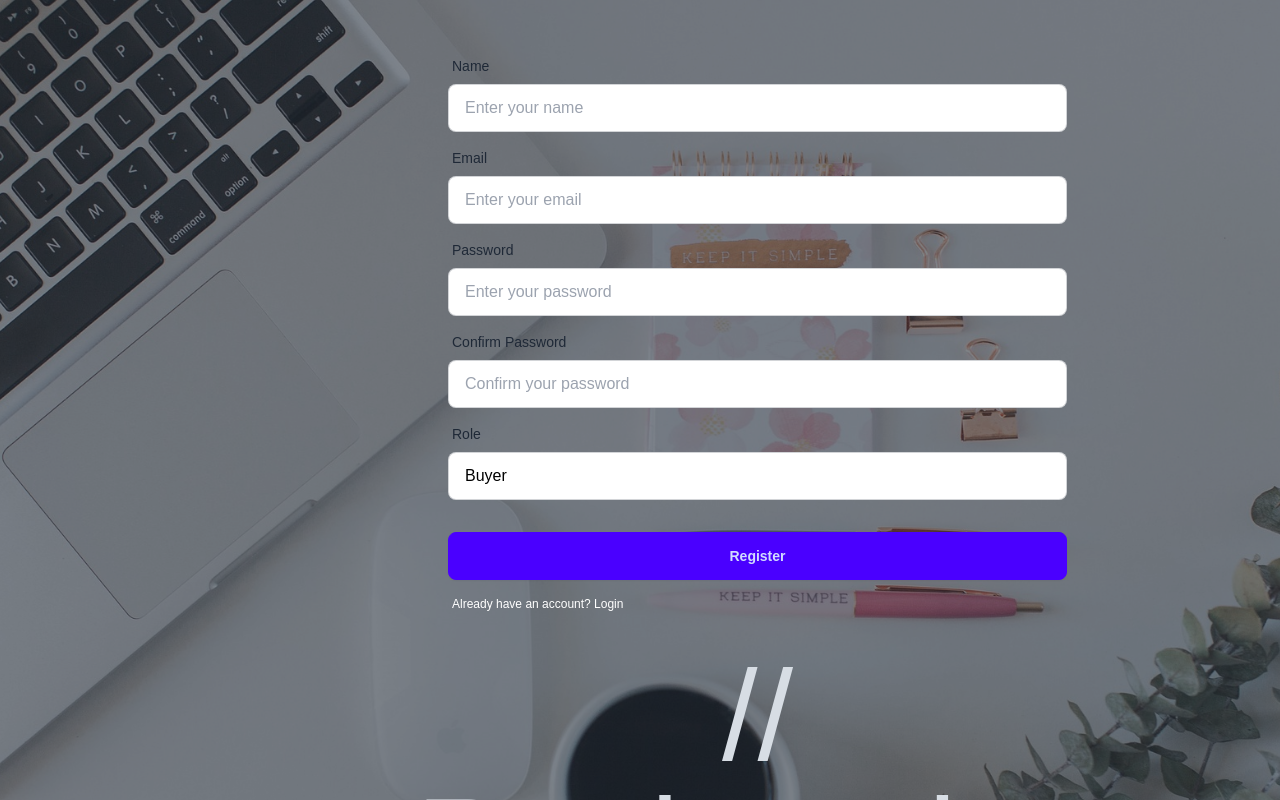
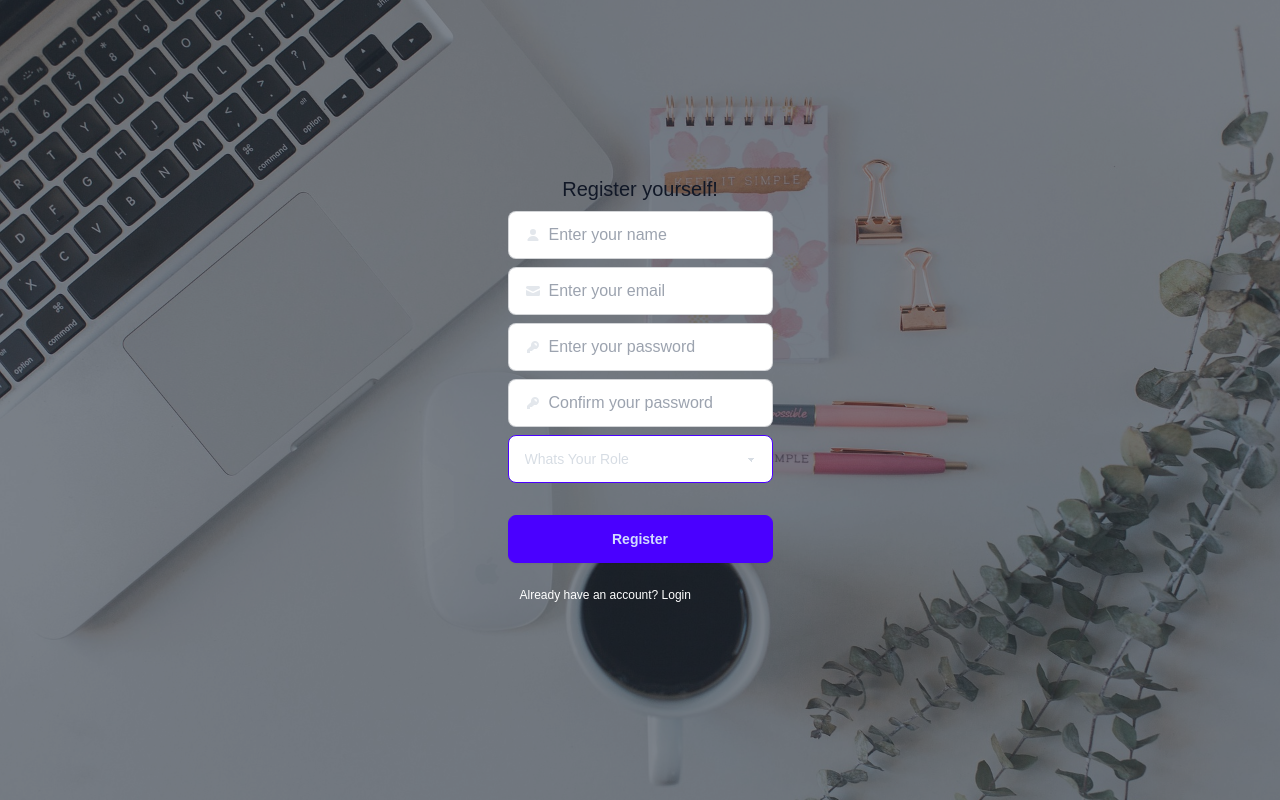
Before and after one commit to ArtArti/Blog_Wave, a React (Vite) app: page / in a window 1280 px wide. Shown: the top 800 px of the page. Built offline with nearby package versions, Linux system fonts and the light colour scheme.

Commit message:
components updates

```diff
--- a/package.json
+++ b/package.json
@@ -13,6 +13,7 @@
     "axios": "^1.7.1",
     "react": "^18.2.0",
     "react-dom": "^18.2.0",
+    "react-icons": "^5.2.1",
     "react-router-dom": "^6.23.1"
   },
   "devDependencies": {
--- a/src/components/singlePost/SinglePost.jsx
+++ b/src/components/singlePost/SinglePost.jsx
@@ -5,30 +5,43 @@ import axios from "axios";
 import "./singlePost.css";
 
 export default function SinglePost() {
-  const { postId } = useParams();
-  const [post, setPost] = useState(null); // Changed to null for proper initial state check
+  const { id } = useParams(); // Using 'id' instead of '_id'
+  const [post, setPost] = useState(null);
   const [editedDescription, setEditedDescription] = useState('');
   const [editedPrice, setEditedPrice] = useState('');
+  const [loading, setLoading] = useState(true);
+  const [error, setError] = useState(null);
 
   useEffect(() => {
     const fetchPost = async () => {
-      if (!postId) {
+      if (!id) { // Using 'id' instead of '_id'
         console.error("postId is undefined");
+        setError("Post ID is undefined.");
+        setLoading(false);
         return;
       }
 
+      console.log(`Fetching post with ID: ${id}`);
       try {
-        const response = await axios.get(`https://blog-server-nu-weld.vercel.app/api/post/posts/${postId}`);
+        const response = await axios.put(`http://localhost:8081/api/post/posts/${id}`);
+        console.log('Fetch response:', response);
+        if (response.status === 200) {
           setPost(response.data);
           setEditedDescription(response.data.description || '');
           setEditedPrice(response.data.price || '');
+        } else {
+          setError(`Error: ${response.status}`);
+        }
       } catch (error) {
         console.error("Error fetching the post:", error);
+        setError(error.response?.data?.message || "Error fetching the post");
+      } finally {
+        setLoading(false);
       }
     };
 
     fetchPost();
-  }, [postId]);
+  }, [id]); // 'id' instead of '_id'
 
   const handleDescriptionChange = (event) => {
     setEditedDescription(event.target.value);
@@ -39,30 +52,39 @@ export default function SinglePost() {
   };
 
   const handleEditSubmit = async () => {
-    if (!postId) {
+    if (!id) { // Using 'id' instead of '_id'
       console.error("postId is undefined");
       return;
     }
 
     try {
-      await axios.put(`http://localhost:8081/api/post/posts/${postId}`, {
+      const response = await axios.put(`http://localhost:8081/api/post/posts/${id}`, { // Using 'id' instead of '_id'
         description: editedDescription,
         price: editedPrice
       });
+      console.log('Edit response:', response);
+      if (response.status === 200) {
         alert('Post updated successfully');
         setPost((prevState) => ({
           ...prevState,
           description: editedDescription,
           price: editedPrice
         }));
+      } else {
+        alert(`Failed to update post: ${response.status}`);
+      }
     } catch (error) {
       console.error('Error updating the post:', error);
       alert('Failed to update post');
     }
   };
 
-  if (!post) {
-    return <div>Loading...</div>; // Show loading indicator while fetching data
+  if (loading) {
+    return <div>Loading...</div>;
+  }
+
+  if (error) {
+    return <div>Error: {error}</div>;
   }
 
   return (
@@ -103,9 +125,6 @@ export default function SinglePost() {
           value={editedPrice}
           onChange={handlePriceChange}
         />
-        <p className="singlePostDesc text-black">
-          {post.description}
-        </p>
       </div>
     </div>
   );
--- a/src/pages/homepage/Homepage.jsx
+++ b/src/pages/homepage/Homepage.jsx
@@ -1,7 +1,7 @@
 import { useLocation } from "react-router";
 import Header from "../../components/header/Header";
 import Posts from "../../components/posts/Posts";
-import Sidebar from "../../components/sidebar/Sidebar";
+// import Sidebar from "../../components/sidebar/Sidebar";
 import "./homepage.css";
 
 export default function Homepage() {
@@ -13,7 +13,7 @@ export default function Homepage() {
       <Header />
       <div className="home">
         <Posts />
-        <Sidebar />
+        {/* <Sidebar /> */}
       </div>
 
     </>
--- a/src/pages/login/Login.jsx
+++ b/src/pages/login/Login.jsx
@@ -24,7 +24,7 @@ export default function Login() {
 
     try {
       const response = await axios.post(
-        "https://blog-server-nu-weld.vercel.app/api/auth/signin",
+        "http://localhost:8081/api/auth/signin",
         {
           email,
           password,
@@ -54,7 +54,7 @@ export default function Login() {
 
     try {
       const response = await axios.post(
-        "https://blog-server-nu-weld.vercel.app/api/auth/signup",
+        "http://localhost:8081/api/auth/signup",
         userData
       );
 
@@ -86,9 +86,16 @@ export default function Login() {
                 </h5>
                 {error && <div className="text-red-600">{error}</div>}
                 <div className="form-control">
-                  <label className="label">
-                    <span className="label-text">Email</span>
-                  </label>
+                  <label className="input input-bordered flex items-center gap-2">
+                    <svg
+                      xmlns="http://www.w3.org/2000/svg"
+                      viewBox="0 0 16 16"
+                      fill="currentColor"
+                      className="w-4 h-4 opacity-70"
+                    >
+                      <path d="M2.5 3A1.5 1.5 0 0 0 1 4.5v.793c.026.009.051.02.076.032L7.674 8.51c.206.1.446.1.652 0l6.598-3.185A.755.755 0 0 1 15 5.293V4.5A1.5 1.5 0 0 0 13.5 3h-11Z" />
+                      <path d="M15 6.954 8.978 9.86a2.25 2.25 0 0 1-1.956 0L1 6.954V11.5A1.5 1.5 0 0 0 2.5 13h11a1.5 1.5 0 0 0 1.5-1.5V6.954Z" />
+                    </svg>
                     <input
                       type="email"
                       name="email"
@@ -96,25 +103,35 @@ export default function Login() {
                       value={email}
                       placeholder="Enter your email"
                       onChange={(e) => setEmail(e.target.value)}
-                    className="input input-bordered text-black"
+                      className="grow"
                       required
                     />
+                  </label>
                 </div>
                 <div className="form-control">
-                  <label className="label">
-                    <span className="label-text">Password</span>
-                  </label>
+                  <label className="input input-bordered flex items-center gap-2">
+                    <svg
+                      xmlns="http://www.w3.org/2000/svg"
+                      viewBox="0 0 16 16"
+                      fill="currentColor"
+                      className="w-4 h-4 opacity-70"
+                    >
+                      <path
+                        fillRule="evenodd"
+                        d="M14 6a4 4 0 0 1-4.899 3.899l-1.955 1.955a.5.5 0 0 1-.353.146H5v1.5a.5.5 0 0 1-.5.5h-2a.5.5 0 0 1-.5-.5v-2.293a.5.5 0 0 1 .146-.353l3.955-3.955A4 4 0 1 1 14 6Zm-4-2a.75.75 0 0 0 0 1.5.5.5 0 0 1 .5.5.75.75 0 0 0 1.5 0 2 2 0 0 0-2-2Z"
+                        clipRule="evenodd"
+                      />
+                    </svg>
                     <input
                       type="password"
-                    name="password"
-                    id="password"
+                      className="grow"
                       value={password}
                       placeholder="Enter your password"
                       onChange={(e) => setPassword(e.target.value)}
-                    className="input input-bordered text-black"
                       required
                       minLength="8"
                     />
+                  </label>
                 </div>
                 <div className="form-control mt-6">
                   <button className="btn btn-primary" disabled={loading}>
@@ -133,29 +150,45 @@ export default function Login() {
               </form>
             </div>
             {/* Registration form */}
-            // Registration form
+
             <div className="swap-off">
               <form className="card-body" onSubmit={handleSignUp}>
+              <h5 className="text-xl font-medium text-gray-900 dark:text-white">
+                  Register yourself!
+                </h5>
                 <div className="form-control">
-                  <label className="label">
-                    <span className="label-text">Name</span>
-                  </label>
+                  <label className="input input-bordered flex items-center gap-2">
+                    <svg
+                      xmlns="http://www.w3.org/2000/svg"
+                      viewBox="0 0 16 16"
+                      fill="currentColor"
+                      className="w-4 h-4 opacity-70"
+                    >
+                      <path d="M8 8a3 3 0 1 0 0-6 3 3 0 0 0 0 6ZM12.735 14c.618 0 1.093-.561.872-1.139a6.002 6.002 0 0 0-11.215 0c-.22.578.254 1.139.872 1.139h9.47Z" />
+                    </svg>
                     <input
                       type="text"
-                    name="name"
+                      className="grow"
                       value={userData.name}
                       onChange={(e) =>
                         setUserData({ ...userData, name: e.target.value })
                       }
                       placeholder="Enter your name"
-                    className="input input-bordered text-black"
                       required
                     />
+                  </label>
                 </div>
                 <div className="form-control">
-                  <label className="label">
-                    <span className="label-text">Email</span>
-                  </label>
+                  <label className="input input-bordered flex items-center gap-2">
+                    <svg
+                      xmlns="http://www.w3.org/2000/svg"
+                      viewBox="0 0 16 16"
+                      fill="currentColor"
+                      className="w-4 h-4 opacity-70"
+                    >
+                      <path d="M2.5 3A1.5 1.5 0 0 0 1 4.5v.793c.026.009.051.02.076.032L7.674 8.51c.206.1.446.1.652 0l6.598-3.185A.755.755 0 0 1 15 5.293V4.5A1.5 1.5 0 0 0 13.5 3h-11Z" />
+                      <path d="M15 6.954 8.978 9.86a2.25 2.25 0 0 1-1.956 0L1 6.954V11.5A1.5 1.5 0 0 0 2.5 13h11a1.5 1.5 0 0 0 1.5-1.5V6.954Z" />
+                    </svg>
                     <input
                       type="email"
                       name="email"
@@ -164,14 +197,25 @@ export default function Login() {
                         setUserData({ ...userData, email: e.target.value })
                       }
                       placeholder="Enter your email"
-                    className="input input-bordered text-black"
+                      className="grow"
                       required
                     />
+                  </label>
                 </div>
                 <div className="form-control">
-                  <label className="label">
-                    <span className="label-text">Password</span>
-                  </label>
+                  <label className="input input-bordered flex items-center gap-2">
+                    <svg
+                      xmlns="http://www.w3.org/2000/svg"
+                      viewBox="0 0 16 16"
+                      fill="currentColor"
+                      className="w-4 h-4 opacity-70"
+                    >
+                      <path
+                        fillRule="evenodd"
+                        d="M14 6a4 4 0 0 1-4.899 3.899l-1.955 1.955a.5.5 0 0 1-.353.146H5v1.5a.5.5 0 0 1-.5.5h-2a.5.5 0 0 1-.5-.5v-2.293a.5.5 0 0 1 .146-.353l3.955-3.955A4 4 0 1 1 14 6Zm-4-2a.75.75 0 0 0 0 1.5.5.5 0 0 1 .5.5.75.75 0 0 0 1.5 0 2 2 0 0 0-2-2Z"
+                        clipRule="evenodd"
+                      />
+                    </svg>
                     <input
                       type="password"
                       name="password"
@@ -180,15 +224,26 @@ export default function Login() {
                         setUserData({ ...userData, password: e.target.value })
                       }
                       placeholder="Enter your password"
-                    className="input input-bordered text-black"
+                      className="grow"
                       required
                       minLength="8"
                     />
+                  </label>
                 </div>
                 <div className="form-control">
-                  <label className="label">
-                    <span className="label-text">Confirm Password</span>
-                  </label>
+                  <label className="input input-bordered flex items-center gap-2">
+                    <svg
+                      xmlns="http://www.w3.org/2000/svg"
+                      viewBox="0 0 16 16"
+                      fill="currentColor"
+                      className="w-4 h-4 opacity-70"
+                    >
+                      <path
+                        fillRule="evenodd"
+                        d="M14 6a4 4 0 0 1-4.899 3.899l-1.955 1.955a.5.5 0 0 1-.353.146H5v1.5a.5.5 0 0 1-.5.5h-2a.5.5 0 0 1-.5-.5v-2.293a.5.5 0 0 1 .146-.353l3.955-3.955A4 4 0 1 1 14 6Zm-4-2a.75.75 0 0 0 0 1.5.5.5 0 0 1 .5.5.75.75 0 0 0 1.5 0 2 2 0 0 0-2-2Z"
+                        clipRule="evenodd"
+                      />
+                    </svg>
                     <input
                       type="password"
                       name="confirmPassword"
@@ -200,26 +255,27 @@ export default function Login() {
                         })
                       }
                       placeholder="Confirm your password"
-                    className="input input-bordered text-black"
+                      className="grow"
                       required
                       minLength="8"
                     />
+                  </label>
                 </div>
                 <div className="form-control">
-                  <label className="label">
-                    <span className="label-text">Role</span>
-                  </label>
                   <select
+                    className="select select-primary w-full max-w-xs"
                     name="role"
                     value={userData.role}
                     onChange={(e) =>
-                      setUserData({ ...userData, role: e.target.value })
+                      setUserData({ role: e.target.value })
                     }
-                    className="input input-bordered text-black"
                     required
                   >
-                    <option value="buyer">Buyer</option>
-                    <option value="seller">Seller</option>
+                    <option disabled selected>
+                      Whats Your Role
+                    </option>
+                    <option value="buyer" className=" text-black">Buyer</option>
+                    <option value="seller" className=" text-black">Seller</option>
                   </select>
                 </div>
                 <div className="form-control mt-6">
@@ -230,7 +286,7 @@ export default function Login() {
                 <label className="label">
                   <Link
                     to="/login"
-                    className="label-text-alt link link-hover text-white"
+                    className="label-text-alt text-white hover:bg-orange-400 p-2"
                   >
                     Already have an account? Login
                   </Link>
--- a/src/pages/register/Register.jsx
+++ /dev/null
@@ -1,19 +0,0 @@
-import "./register.css"
-
-export default function Register() {
-    return (
-        <div className="register">
-      <span className="registerTitle">Register</span>
-      <form className="registerForm">
-        <label>Username</label>
-        <input className="registerInput" type="text" placeholder="Enter your username..." />
-        <label>Email</label>
-        <input className="registerInput" type="text" placeholder="Enter your email..." />
-        <label>Password</label>
-        <input className="registerInput" type="password" placeholder="Enter your password..." />
-        <button className="registerButton">Register</button>
-      </form>
-        <button className="registerLoginButton">Login</button>
-    </div>
-    )
-}
--- a/src/routes.jsx
+++ b/src/routes.jsx
@@ -1,12 +1,11 @@
 import { Route, createBrowserRouter, createRoutesFromElements } from "react-router-dom";
-// import App from "./App";
+
 import Login from "./pages/login/Login";
 import Homepage from "./pages/homepage/Homepage";
 import Dashboard from "./Owner/Dashboard";
 import Write from "./pages/write/Write";
 import HomeLayout from "./pages/homepage/HomeLayout";
 import Settings from "./pages/settings/Settings";
-// import Single from "./pages/single/Single";
 import SinglePost from "./components/singlePost/SinglePost";
 import Posts from "./components/posts/Posts";
 
@@ -21,7 +20,7 @@ const router = createBrowserRouter(
         </Route>
         <Route path="seller/" element={<HomeLayout/>}>
            <Route path="" element={<Homepage/>} />
-           <Route path="post/:postId" element={<SinglePost/>} />
+           <Route path="post/:id" element={<SinglePost/>} />
            <Route path="write" element={<Write/>} />
            <Route path="settings" element={<Settings /> } />
         </Route>
```
Also changed, not shown: src/Api/ApiService.jsx (added, +24 -0 lines), src/components/post/Post.jsx (+36 -25 lines), src/components/posts/Posts.jsx (+23 -3 lines), src/pages/register/register.css (deleted, +0 -61 lines), src/pages/write/Write.jsx (+26 -24 lines), 1 other file (tests, documents, lock files or other folders). Lines whose indentation alone changed are shown as unchanged.
